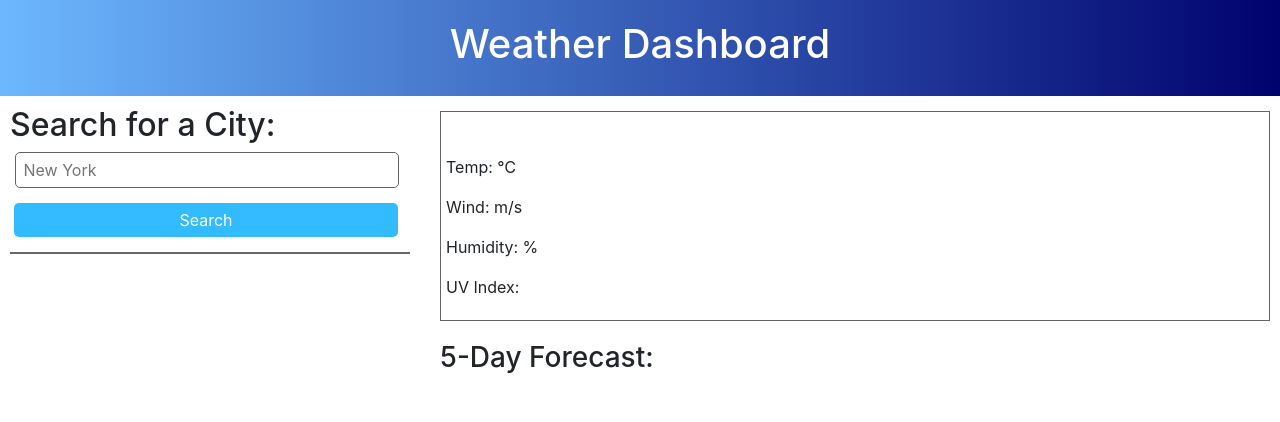
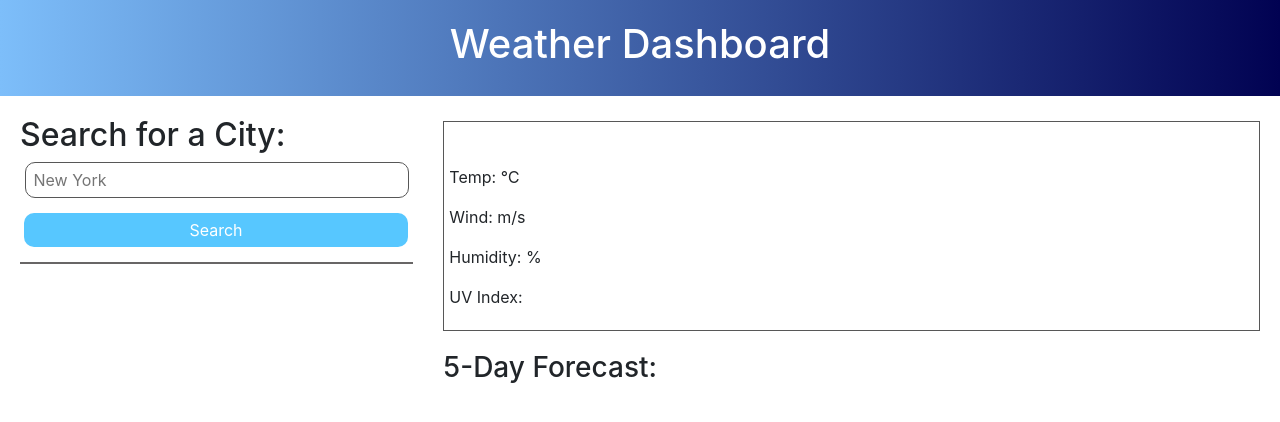
Before and after one commit to FalconView/Weather-Dashboard, a plain HTML site: page index.html in a window 1280 px wide. Drawn offline with nearby package versions, Linux system fonts and the light colour scheme; no server answers.

Commit message:
committing changes

```diff
--- a/Assets/CSS/style.css
+++ b/Assets/CSS/style.css
@@ -1,25 +1,25 @@
 :root {
   --primary: #ffffff;
-  --secondary: #33bbff;
-  --light-border: #626464;
+  --secondary: #57c7ff;
+  --light-border: #575757;
 }
 
 header {
   text-align: center;
   padding: 20px;
-  background-image: linear-gradient(0.25turn, #6db8ff, #00026e);
+  background-image: linear-gradient(0.25turn, #7dbefa, #010252);
   color: var(--primary);
 }
 
 main {
-  padding: 10px;
+  padding: 20px;
 }
 
 #city-search {
   padding: 5px 8px;
   width: 30vw;
   border: 1px solid var(--light-border);
-  border-radius: 5px;
+  border-radius: 10px;
 }
 
 button {
@@ -28,7 +28,7 @@ button {
   width: 30vw;
   background: var(--secondary);
   border: none;
-  border-radius: 5px;
+  border-radius: 10px;
   color: var(--primary);
 }
 
```
